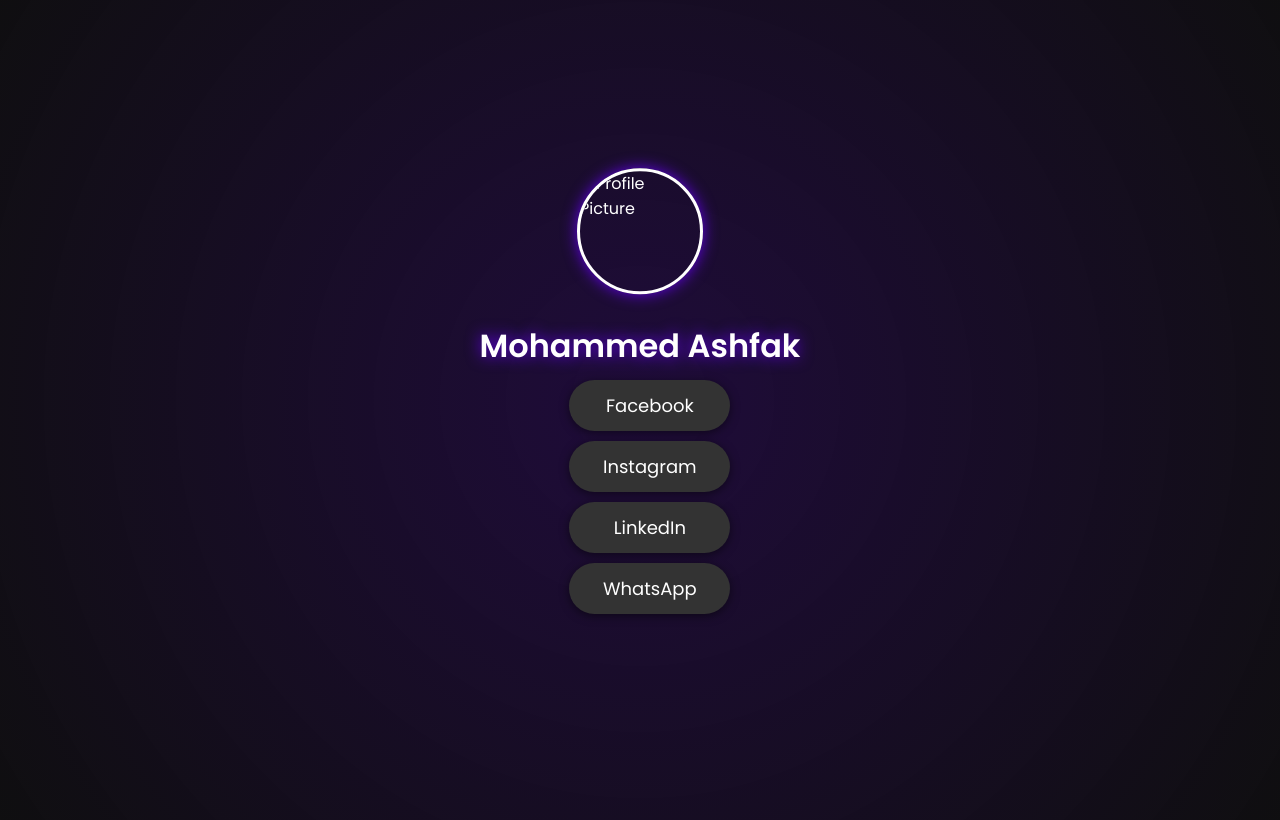
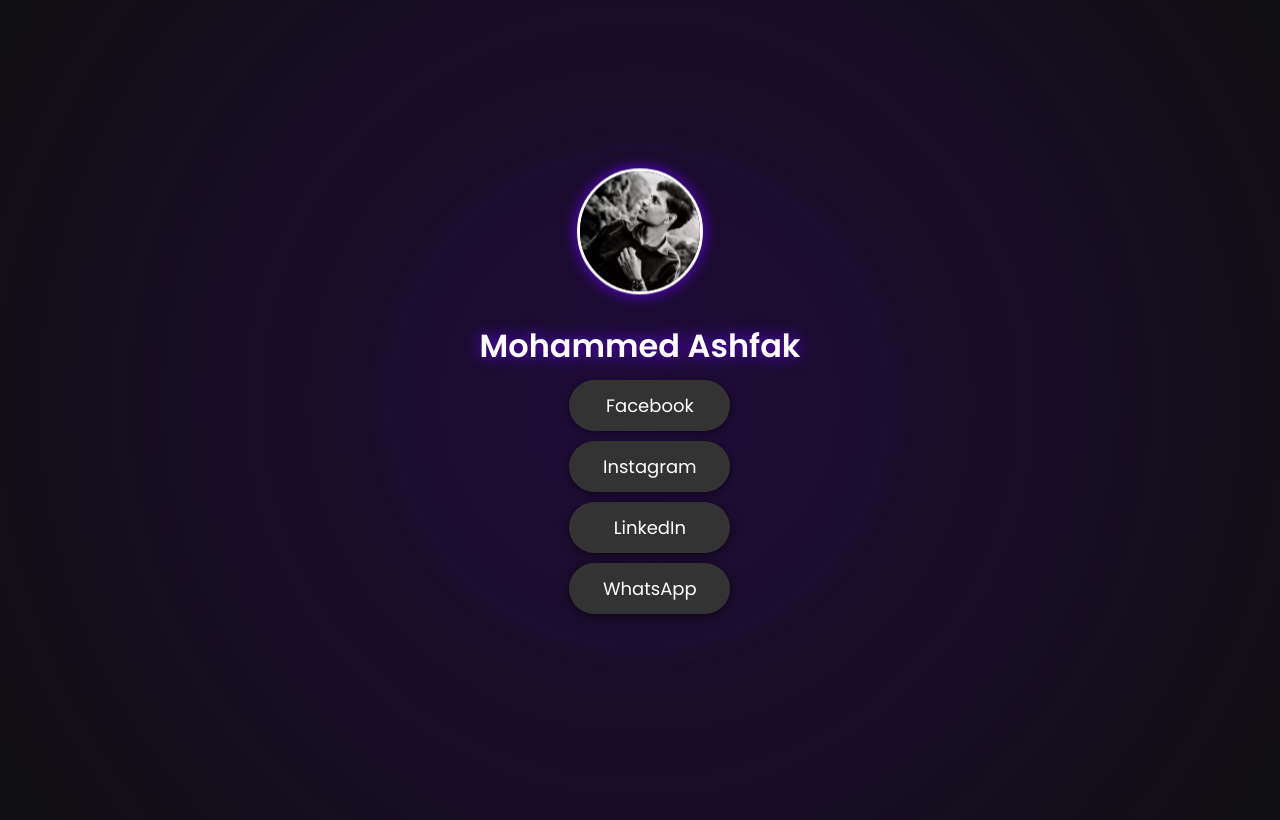
Before and after one commit to AshfakIqbal/link-in-bio, a plain HTML site: page index.html in a window 1280 px wide. Shown: the top 820 px of the page. Drawn offline with Linux system fonts and the light colour scheme.

Commit message:
Update index.html

```diff
--- a/index.html
+++ b/index.html
@@ -78,7 +78,7 @@
 </head>
 <body>
   <div class="background"></div>
-  <img src="/mnt/data/316400298_992676795458980_5457907897613410005_n.jpg" alt="Profile Picture" class="profile-pic">
+  <img src="https://raw.githubusercontent.com/AshfakIqbal/link-in-bio/main/profile.jpg" alt="Profile Picture" class="profile-pic">
   <h1>Mohammed Ashfak</h1>
   <div class="links">
     <a href="https://web.facebook.com/mohamed.ashfaque.14" target="_blank">Facebook</a>
```
